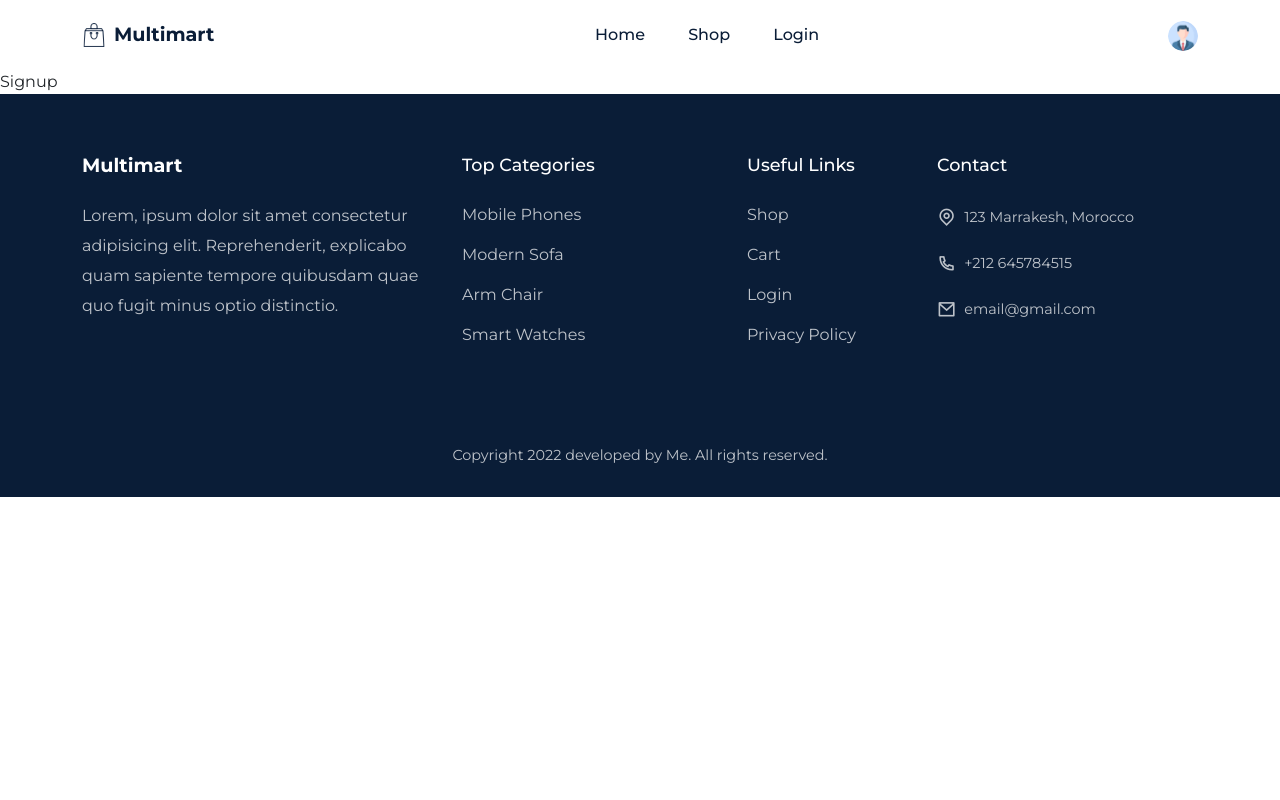
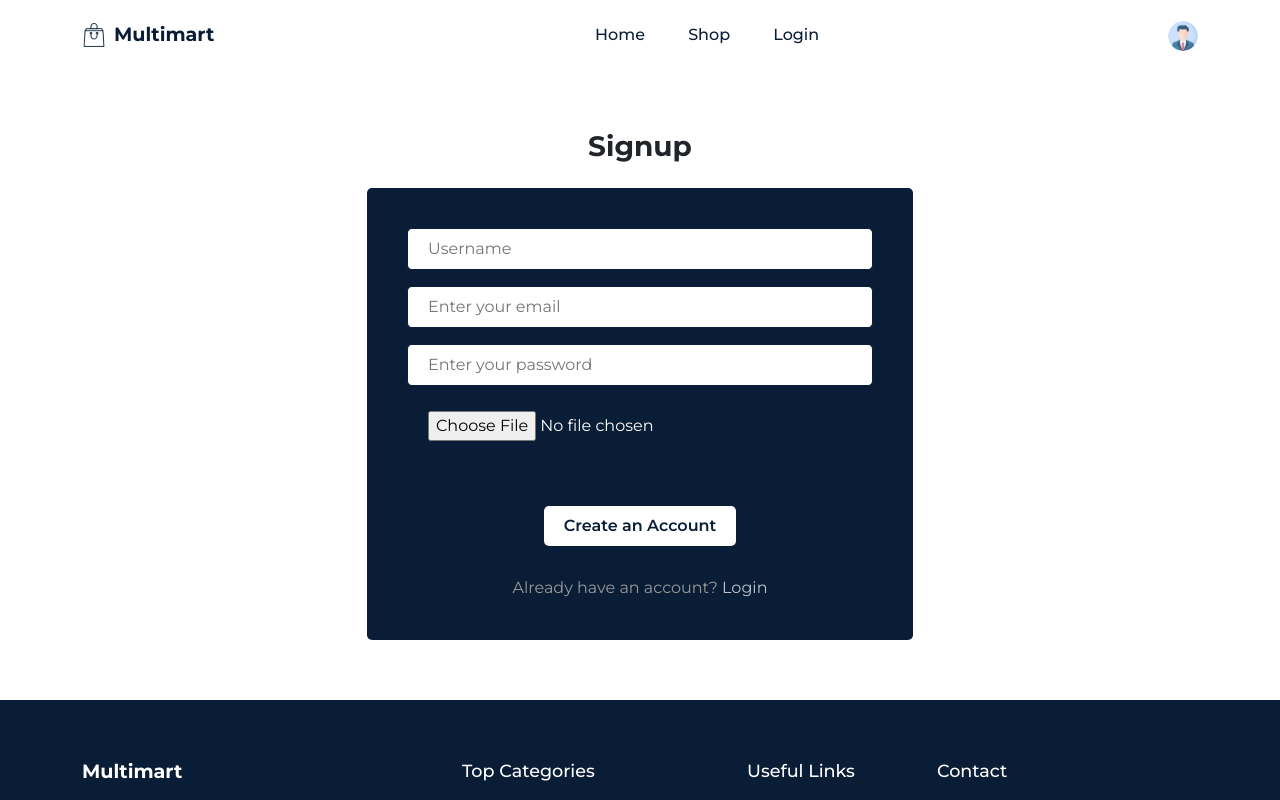
Before and after one commit to Bouaskaoun/aliaaf-test, a React (Create React App) app: page /signup in a window 1280 px wide. Shown: the top 800 px of the page. Built offline with nearby package versions, Linux system fonts and the light colour scheme.

Commit message:
add the Signup component

```diff
--- a/src/pages/Signup.jsx
+++ b/src/pages/Signup.jsx
@@ -1,8 +1,51 @@
-import React from 'react'
+import React from 'react';
+import { Container, Row, Col, Form, FormGroup } from 'reactstrap';
+import Helmet from '../components/Helmet/Helmet';
+import { Link } from 'react-router-dom';
+
+import '../styles/login.css';
 
 const Signup = () => {
+
   return (
-    <div>Signup</div>
+    <Helmet title='Signup'>
+      <section>
+        <Container>
+          <Row>
+          <Col lg='6' className='m-auto text-center'>
+            <h3 className='fw-bold mb-4'>Signup</h3>
+            <Form className='auth__form'>
+              <FormGroup className='form__group'>
+                <input
+                  type='text'
+                  placeholder='Username'
+                />
+              </FormGroup>
+              <FormGroup className='form__group'>
+                <input
+                  type='email'
+                  placeholder='Enter your email'
+                />
+              </FormGroup>
+              <FormGroup className='form__group'>
+                <input
+                  type='password'
+                  placeholder='Enter your password'
+                />
+              </FormGroup>
+              <FormGroup className='form__group'>
+                <input
+                  type='file'
+                />
+              </FormGroup>
+              <button type='submit' className='buy__btn auth__btn'>Create an Account</button>
+              <p>Already have an account? <Link to='/login'>Login</Link></p>
+            </Form>
+          </Col>
+          </Row>
+        </Container>
+      </section>
+    </Helmet>
   )
 }
 
```
